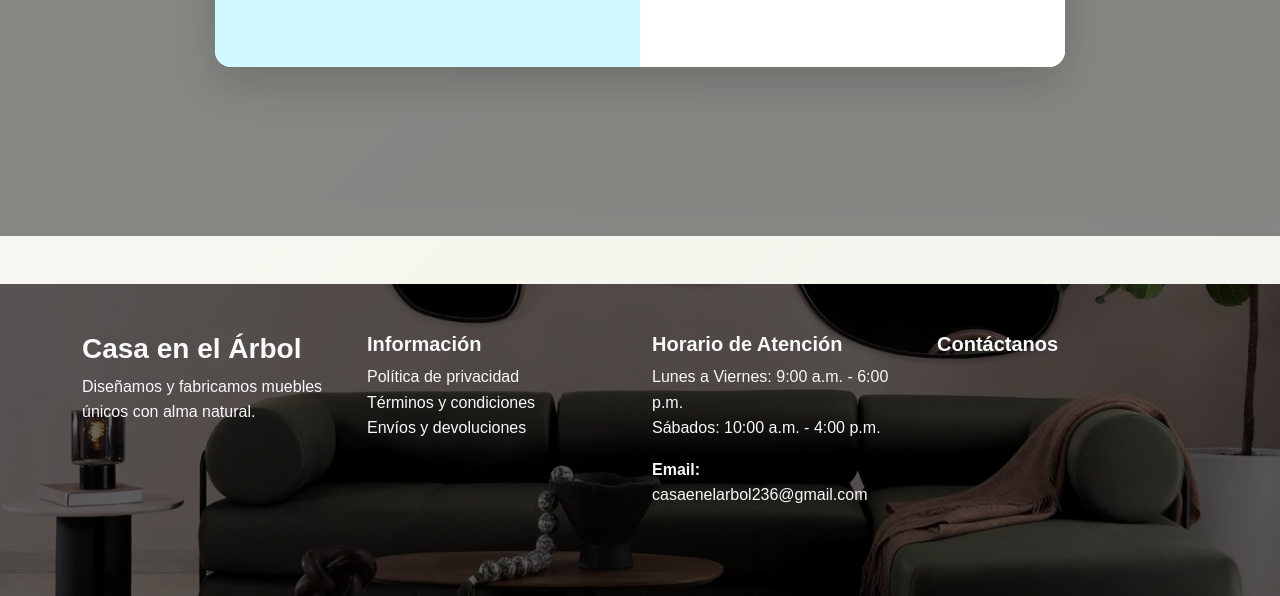
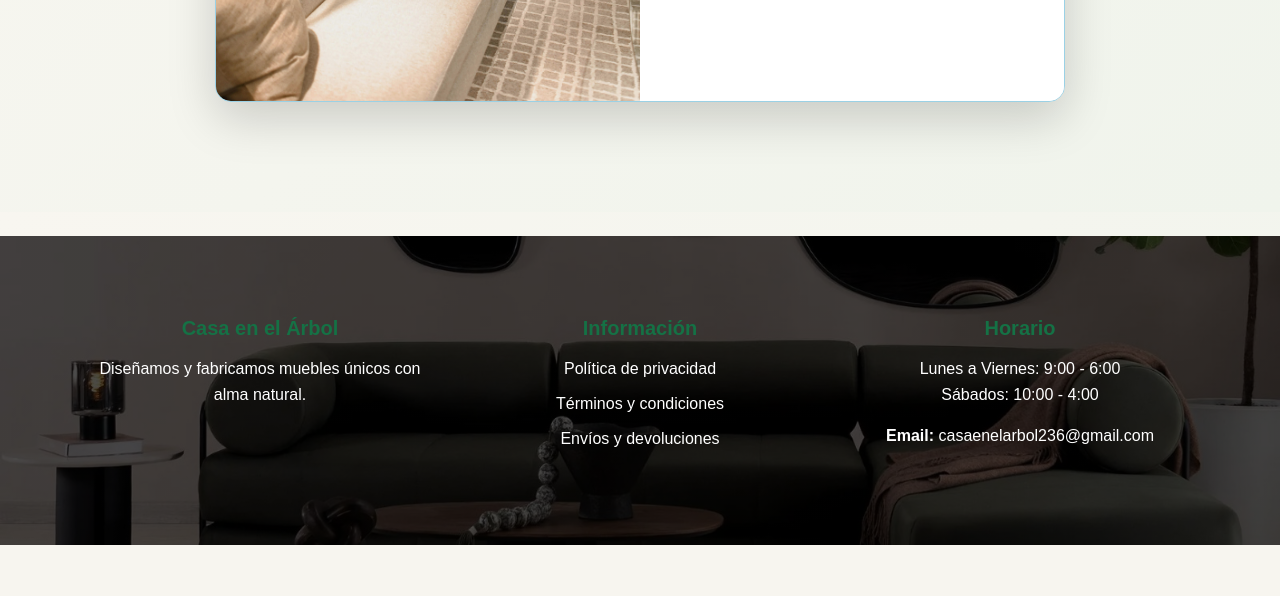
Before and after one commit to Ca3al0/proyecto_Natalia, a Flask app: page /auth/login in a window 1280 px wide. Shown: the part 588-1184 px from the top of the page. After the commit the page ends 1133 px from the top, so only its background shows below. Run offline with Flask 3, Linux system fonts and the light colour scheme.

Commit message:
Auto-sync: file changes

```diff
--- a/static/css/login.css
+++ b/static/css/login.css
@@ -1,7 +1,14 @@
-/* Fondo translúcido tipo modal */
-.login-modal {
-  background-color: rgba(0, 0, 0, 0.45);
-  backdrop-filter: blur(4px);
+body {
+  background-color: #d1faff;
+  font-family: 'Poppins', sans-serif;
+}
+
+
+.login-container {
+  min-height: 100vh;
+  display: flex;
+  justify-content: center;
+  align-items: center;
 }
 
 /* Tarjeta del login */
--- a/templates/Common/partials/footer.html
+++ b/templates/Common/partials/footer.html
@@ -1,43 +1,10 @@
-<footer class="footer-suscripcion mt-5 bg-dark text-light py-5">
-  <div class="container">
-    <div class="row text-center text-md-start">
-
-      <!-- Columna 1 -->
-      <div class="col-md-3 mb-4">
-        <h3 class="fw-bold">Casa en el Árbol</h3>
-        <p>Diseñamos y fabricamos muebles únicos con alma natural.</p>
+<link rel="stylesheet" href="{{ url_for('static', filename='css/style.css') }}">
+<footer class="custom-footer">
+    <div class="container py-5">
+      <div class="row text-white">
+        <div class="col-md-4"><h5 class="footer-title">Casa en el Árbol</h5><p>Diseñamos y fabricamos muebles únicos con alma natural.</p></div>
+        <div class="col-md-4"><h5 class="footer-title">Información</h5><ul class="footer-list"><li>Política de privacidad</li><li>Términos y condiciones</li><li>Envíos y devoluciones</li></ul></div>
+        <div class="col-md-4"><h5 class="footer-title">Horario</h5><p>Lunes a Viernes: 9:00 - 6:00<br>Sábados: 10:00 - 4:00</p><p><strong>Email:</strong> casaenelarbol236@gmail.com</p></div>
       </div>
-
-      <!-- Columna 2 -->
-      <div class="col-md-3 mb-4">
-        <h5 class="fw-bold">Información</h5>
-        <ul class="list-unstyled">
-          <li><a href="#" class="text-light text-decoration-none">Política de privacidad</a></li>
-          <li><a href="#" class="text-light text-decoration-none">Términos y condiciones</a></li>
-          <li><a href="#" class="text-light text-decoration-none">Envíos y devoluciones</a></li>
-        </ul>
-      </div>
-
-      <!-- Columna 3 -->
-      <div class="col-md-3 mb-4">
-        <h5 class="fw-bold">Horario de Atención</h5>
-        <p>
-          Lunes a Viernes: 9:00 a.m. - 6:00 p.m.<br>
-          Sábados: 10:00 a.m. - 4:00 p.m.
-        </p>
-        <p><strong>Email:</strong> casaenelarbol236@gmail.com</p>
-      </div>
-
-      <!-- Columna 4 -->
-      <div class="col-md-3 mb-4">
-        <h5 class="fw-bold">Contáctanos</h5>
-        <div class="d-flex justify-content-center justify-content-md-start gap-3 fs-4">
-          <a href="#" class="text-light"><i class="fab fa-whatsapp"></i></a>
-          <a href="#" class="text-light"><i class="fab fa-facebook-f"></i></a>
-          <a href="#" class="text-light"><i class="fab fa-instagram"></i></a>
-          <a href="#" class="text-light"><i class="fab fa-youtube"></i></a>
-        </div>
-      </div>
-
     </div>
-</footer>
+  </footer>
--- a/templates/login.html
+++ b/templates/login.html
@@ -4,18 +4,15 @@
 {% block content %}
 <link rel="stylesheet" href="{{ url_for('static', filename='css/login.css') }}">
 
-<div class="login-modal d-flex justify-content-center align-items-center vh-100">
+<div class="login-container d-flex justify-content-center align-items-center min-vh-100">
   <div class="login-card shadow-lg rounded-4 overflow-hidden">
     <div class="row g-0">
-      <!-- Lado izquierdo -->
-      <div class="col-md-6 bg-lightblue d-flex flex-column justify-content-center align-items-center text-center p-4">
-        <h2 class="fw-bold blush-title">Blush-Bar</h2>
-        <p class="small text-dark-50">El secreto de la belleza es ser tú misma</p>
-        <img src="{{ url_for('static', filename='img/22d32e67-18df-4de6-8b37-437c9f7e575a.png') }}"
-             alt="Decoración Blush Bar" class="img-fluid blush-img mt-3">
+      <!-- LADO IZQUIERDO: IMAGEN -->
+      <div class="col-md-6 login-img-side">
+        <img src="{{ url_for('static', filename='img/login.jpg') }}" alt="Decoración login" class="img-fluid h-100 w-100 object-fit-cover">
       </div>
 
-      <!-- Lado derecho (formulario) -->
+      <!-- LADO DERECHO: FORMULARIO -->
       <div class="col-md-6 bg-white p-5 d-flex flex-column justify-content-center">
         <h5 class="fw-bold mb-4 text-center text-accent">ENTRAR CON E-MAIL Y CONTRASEÑA</h5>
 
@@ -45,8 +42,9 @@
 
         <div class="text-center mt-3">
           <a href="{{ url_for('index') }}" class="d-block small text-muted mb-2">← Volver</a>
-          <p class="small text-muted">¿No tienes cuenta?
-            <a href="{{ url_for('auth.register') }}" class="text-green">Regístrate</a>
+          <p class="small text-muted">
+            ¿No tienes cuenta?
+            <a href="{{ url_for('auth.register') }}" class="text-green fw-semibold">Regístrate</a>
           </p>
         </div>
       </div>
```
Also changed, not shown: other parts of static/css/login.css (+19 -22 lines), static/img/login.jpg (added).
